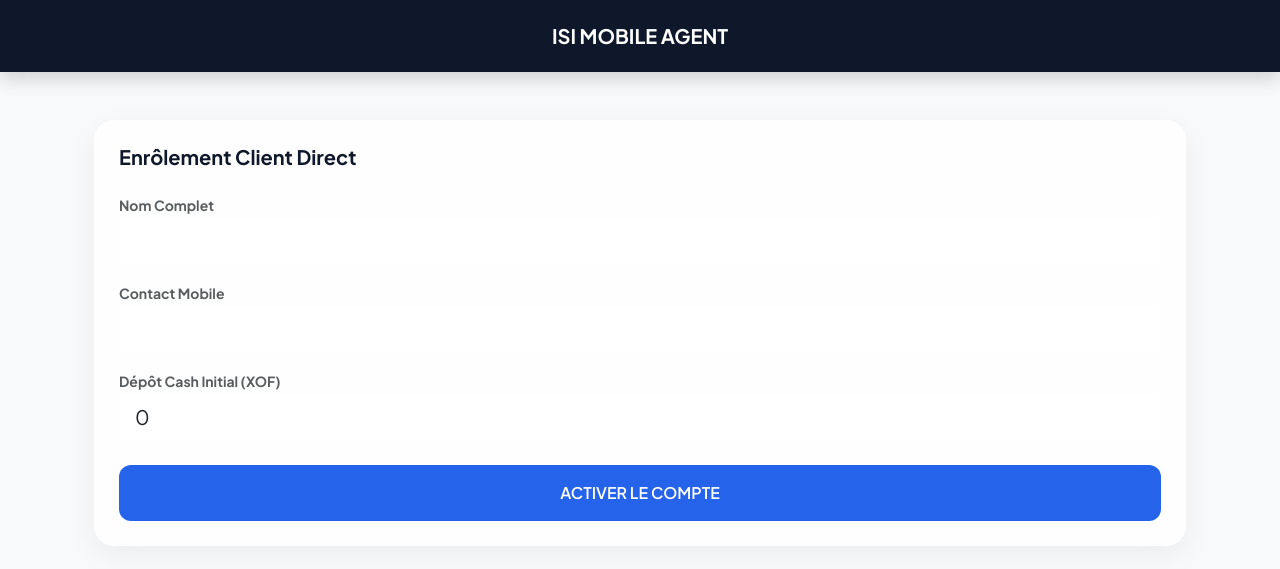
After one commit to yorotall99/Banque_Haute_Dispo, a Flask app: template src/templates/field_agent.html in a window 1280 px wide. The commit adds this page. Shown: the top 569 px of the page. Run offline with Flask 3, Linux system fonts and the light colour scheme; the template is opened without the code that fills it, so the values that code supplies are empty.

Commit message:
Mise à jour finale ISI Bank

```diff
--- a/src/app.py
+++ b/src/app.py
@@ -1,70 +1,85 @@
 import os
 import pymysql
+import random
 from flask import Flask, render_template, request, redirect, url_for, session, flash
 from functools import wraps
 from datetime import datetime
 from dotenv import load_dotenv
 
+# Chargement des variables d'environnement
 load_dotenv()
 
 app = Flask(__name__)
-app.secret_key = os.getenv('SECRET_KEY', 'isi_dakar_2026_key')
+app.secret_key = os.getenv('SECRET_KEY', 'isi_dakar_secret_key_2026')
 
 
-# --- CONNEXION RDS ---
+# --- CONFIGURATION DE LA CONNEXION DB ---
 def get_db_connection():
+    ssl_cert_path = './global-bundle.pem'
+    ssl_config = {'ca': ssl_cert_path} if os.path.exists(ssl_cert_path) else None
     try:
-        return pymysql.connect(
+        conn = pymysql.connect(
             host=os.getenv('DB_HOST'),
             user=os.getenv('DB_USER'),
             password=os.getenv('DB_PASS'),
             database=os.getenv('DB_NAME'),
             cursorclass=pymysql.cursors.DictCursor,
-            autocommit=False
+            ssl=ssl_config,
+            connect_timeout=10
         )
-    except pymysql.MySQLError as e:
-        print(f"❌ Erreur RDS : {e}")
+        return conn
+    except Exception as e:
+        print(f"❌ ERREUR CONNEXION DB : {e}")
         return None
 
 
-# --- AUTHENTIFICATION ---
-EMPLOYEES = {"admin": "IsiAdmin2026", "amadou.tall": "Isibank2026"}
+# --- PROTECTION DES PAGES ---
+def login_required(role=None):
+    def wrapper(f):
+        @wraps(f)
+        def decorated(*args, **kwargs):
+            if 'user' not in session:
+                return redirect(url_for('login'))
+            if role and session.get('role') != role:
+                flash("Accès non autorisé.", "danger")
+                return redirect(url_for('home'))
+            return f(*args, **kwargs)
+        return decorated
+    return wrapper
 
 
-def login_required(f):
-    @wraps(f)
-    def decorated_function(*args, **kwargs):
-        if 'logged_in' not in session:
-            return redirect(url_for('login'))
-        return f(*args, **kwargs)
-
-    return decorated_function
+# --- ROUTES D'AUTHENTIFICATION ---
+@app.route('/')
+def home():
+    if 'role' in session:
+        if session['role'] == 'employer': return redirect(url_for('staff_dashboard'))
+        if session['role'] == 'admin': return redirect(url_for('admin_dashboard'))
+        return redirect(url_for('client_dashboard'))
+    return redirect(url_for('login'))
 
 
 @app.route('/login', methods=['GET', 'POST'])
 def login():
     if request.method == 'POST':
-        username = request.form.get('username')
-        password = request.form.get('password')
-        role = request.form.get('role')
+        username_saisi = request.form.get('username')
+        password_saisi = request.form.get('password')
+        role_saisi = request.form.get('role')
+        conn = get_db_connection()
+        if conn:
+            with conn.cursor() as cur:
+                cur.execute("SELECT id, fullname, password, role FROM users WHERE username=%s", (username_saisi,))
+                res = cur.fetchone()
+                if res and res['role'] == role_saisi and res['password'] == password_saisi:
+                    session['user'] = res['fullname']
+                    session['client_id'] = res['id']
+                    session['role'] = res['role']
 
-        if role == 'employer' and EMPLOYEES.get(username) == password:
-            session.update({'logged_in': True, 'role': 'employer', 'user': username})
-            return redirect(url_for('index'))
+                    if res['role'] == 'employer': return redirect(url_for('staff_dashboard'))
+                    if res['role'] == 'admin': return redirect(url_for('admin_dashboard'))
+                    return redirect(url_for('client_dashboard'))
 
-        elif role == 'client':
-            conn = get_db_connection()
-            if conn:
-                with conn.cursor() as cur:
-                    cur.execute("SELECT * FROM users WHERE fullname=%s AND password=%s", (username, password))
-                    user = cur.fetchone()
-                    if user:
-                        session.update({'logged_in': True, 'role': 'client', 'user': username})
-                        conn.close()
-                        return redirect(url_for('client_dashboard'))
-                conn.close()
-
-        flash("Identifiants ou rôle incorrects", "danger")
+                flash("Identifiants ou rôle incorrects.", "danger")
+            conn.close()
     return render_template('login.html')
 
 
@@ -74,98 +89,122 @@ def logout():
     return redirect(url_for('login'))
 
 
-# --- INTERFACES ---
-
-@app.route('/')
-@login_required
-def index():
-    if session.get('role') != 'employer':
-        return redirect(url_for('client_dashboard'))
+# --- ESPACE PERSONNEL (STAFF) ---
+@app.route('/staff')
+@login_required(role='employer')
+def staff_dashboard():
     conn = get_db_connection()
-    try:
+    accounts = []
+    if conn:
         with conn.cursor() as cur:
-            cur.execute("SELECT * FROM users ORDER BY id DESC")
+            cur.execute("SELECT id, fullname, account_number, balance FROM users WHERE role='client'")
             accounts = cur.fetchall()
-        return render_template('index.html', accounts=accounts)
-    finally:
         conn.close()
+    return render_template('staff_interface.html', accounts=accounts)
 
 
-@app.route('/client_dashboard')
-@login_required
+# --- ESPACE ADMINISTRATEUR (HQ) ---
+@app.route('/admin')
+@login_required(role='admin')
+def admin_dashboard():
+    conn = get_db_connection()
+    stats = {'b': 0, 'c': 0}
+    logs = []
+    if conn:
+        with conn.cursor() as cur:
+            cur.execute("SELECT SUM(balance) as total_b, COUNT(id) as total_c FROM users WHERE role='client'")
+            res = cur.fetchone()
+            if res:
+                stats = {'b': res['total_b'] or 0, 'c': res['total_c']}
+            try:
+                cur.execute("SELECT * FROM transactions ORDER BY timestamp DESC LIMIT 10")
+                logs = cur.fetchall()
+            except:
+                logs = []
+        conn.close()
+    return render_template('index.html', stats=stats, logs=logs)
+
+
+# --- ESPACE CLIENT ---
+@app.route('/client')
+@login_required(role='client')
 def client_dashboard():
     conn = get_db_connection()
-    try:
+    user_data = None
+    transactions = []
+    if conn:
         with conn.cursor() as cur:
-            cur.execute("SELECT * FROM users WHERE fullname = %s", (session['user'],))
+            cur.execute("SELECT * FROM users WHERE id=%s", (session['client_id'],))
             user_data = cur.fetchone()
-            cur.execute("SELECT * FROM transactions WHERE sender_fullname = %s ORDER BY timestamp DESC",
-                        (session['user'],))
-            txs = cur.fetchall()
-        return render_template('client_dashboard.html', user=user_data, transactions=txs)
-    finally:
+            try:
+                cur.execute(
+                    "SELECT amount, receiver_account, timestamp FROM transactions WHERE sender_fullname=%s ORDER BY timestamp DESC",
+                    (user_data['fullname'],))
+                transactions = cur.fetchall()
+            except:
+                transactions = []
         conn.close()
+    return render_template('client_dashboard.html', user=user_data, transactions=transactions)
 
 
-# --- ACTIONS ---
+# --- ACTIONS CLIENT (Redéfini pour corriger l'erreur BuildError) ---
+@app.route('/client/transfer', methods=['POST'])
+@login_required(role='client')
+def client_transfer():
+    flash("Le service de virement est temporairement indisponible.", "warning")
+    return redirect(url_for('client_dashboard'))
 
-@app.route('/add_account', methods=['POST'])
-@login_required
-def add_account():
-    if session.get('role') != 'employer': return "Interdit", 403
-    f, e, a, b, p = request.form.get('fullname'), request.form.get('email'), request.form.get(
-        'account_number'), request.form.get('balance', 0), request.form.get('password', '1234')
+
+@app.route('/client/mobile-deposit', methods=['POST'])
+@login_required(role='client')
+def client_mobile_deposit():
+    amount = request.form.get('amount')
+    flash(f"Demande de dépôt de {amount} XOF envoyée.", "info")
+    return redirect(url_for('client_dashboard'))
+
+
+# --- ACTIONS STAFF & API ---
+@app.route('/staff/register', methods=['POST'])
+@login_required(role='employer')
+def staff_register():
+    fullname = request.form.get('fullname')
+    email = request.form.get('email')
+    acc_num = f"ISI-{random.randint(100000, 999999)}"
     conn = get_db_connection()
-    try:
+    if conn:
         with conn.cursor() as cur:
             cur.execute(
-                "INSERT INTO users (fullname, email, account_number, balance, password) VALUES (%s, %s, %s, %s, %s)",
-                (f, e, a, b, p))
-        conn.commit()
-        flash("Compte créé avec succès !", "success")
-    except Exception as err:
-        conn.rollback()
-        flash(f"Erreur : {err}", "danger")
-    finally:
+                "INSERT INTO users (fullname, username, password, role, balance, account_number) VALUES (%s, %s, '1234', 'client', 0, %s)",
+                (fullname, email, acc_num))
+            conn.commit()
+            flash(f"Compte {acc_num} créé", "success")
         conn.close()
-    return redirect(url_for('index'))
+    return redirect(url_for('staff_dashboard'))
 
 
-@app.route('/transfer', methods=['POST'])
-@login_required
-def transfer():
-    receiver_acc = request.form.get('receiver_account')
-    amount = float(request.form.get('amount'))
+@app.route('/staff/transaction', methods=['POST'])
+@login_required(role='employer')
+def staff_transaction():
+    client_id = request.form.get('client_id')
+    amount = int(request.form.get('amount'))
+    type_op = request.form.get('type')
     conn = get_db_connection()
-    try:
+    if conn:
         with conn.cursor() as cur:
-            if session.get('role') == 'client':
-                cur.execute("SELECT id, fullname, balance FROM users WHERE fullname=%s FOR UPDATE", (session['user'],))
-            else:
-                cur.execute("SELECT id, fullname, balance FROM users WHERE id=%s FOR UPDATE",
-                            (request.form.get('sender_id'),))
+            sql = "UPDATE users SET balance = balance + %s WHERE id = %s" if type_op == 'deposit' else "UPDATE users SET balance = balance - %s WHERE id = %s"
+            cur.execute(sql, (amount, client_id))
+            conn.commit()
+            flash("Transaction réussie", "success")
+        conn.close()
+    return redirect(url_for('staff_dashboard'))
 
-            sender = cur.fetchone()
-            if not sender or sender['balance'] < amount:
-                flash("Solde insuffisant !", "danger")
-                return redirect(url_for('index' if session['role'] == 'employer' else 'client_dashboard'))
 
-            cur.execute("UPDATE users SET balance = balance - %s WHERE id = %s", (amount, sender['id']))
-            cur.execute("UPDATE users SET balance = balance + %s WHERE account_number = %s", (amount, receiver_acc))
-
-            if cur.rowcount == 0: raise Exception("Compte destinataire introuvable.")
-
-            cur.execute("INSERT INTO transactions (sender_fullname, receiver_account, amount) VALUES (%s, %s, %s)",
-                        (sender['fullname'], receiver_acc, amount))
-        conn.commit()
-        flash("Virement effectué !", "success")
-    except Exception as e:
-        conn.rollback()
-        flash(f"Erreur : {e}", "danger")
-    finally:
-        conn.close()
-    return redirect(url_for('index' if session['role'] == 'employer' else 'client_dashboard'))
+@app.route('/api/enrolment', methods=['POST'])
+def field_enrolment():
+    fullname = request.form.get('fullname')
+    flash(f"Enrôlement de {fullname} reçu.", "success")
+    return redirect(url_for('login'))
 
 
 if __name__ == '__main__':
-    app.run(debug=True, host='0.0.0.0', port=5000)
+    app.run(host='0.0.0.0', port=5000)
--- /dev/null
+++ b/src/static/css/style.css
@@ -0,0 +1,66 @@
+@import url('https://fonts.googleapis.com/css2?family=Plus+Jakarta+Sans:wght@400;600;700&display=swap');
+
+:root {
+    --isi-navy: #0f172a;
+    --isi-blue: #2563eb;
+    --isi-gold: #fbbf24;
+    --bg-soft: #f1f5f9;
+}
+
+body {
+    font-family: 'Plus Jakarta Sans', sans-serif;
+    background-color: var(--bg-soft);
+    color: var(--isi-navy);
+}
+
+/* Carte Bancaire Premium */
+.premium-card {
+    background: linear-gradient(135deg, #1e293b 0%, #0f172a 100%);
+    border-radius: 24px;
+    padding: 30px;
+    color: white;
+    box-shadow: 0 20px 40px rgba(0,0,0,0.2);
+    position: relative;
+    overflow: hidden;
+    border: 1px solid rgba(255,255,255,0.1);
+}
+
+.premium-card::before {
+    content: "";
+    position: absolute;
+    top: -50px; right: -50px;
+    width: 150px; height: 150px;
+    background: rgba(37, 99, 235, 0.2);
+    filter: blur(40px);
+    border-radius: 50%;
+}
+
+/* Boutons Modernes */
+.btn-isi {
+    background: var(--isi-blue);
+    color: white;
+    border-radius: 12px;
+    padding: 12px 24px;
+    font-weight: 600;
+    transition: 0.3s;
+    border: none;
+}
+
+.btn-isi:hover {
+    transform: translateY(-2px);
+    box-shadow: 0 8px 15px rgba(37, 99, 235, 0.3);
+}
+
+/* Tableaux de bord */
+.glass-panel {
+    background: rgba(255, 255, 255, 0.8);
+    backdrop-filter: blur(10px);
+    border-radius: 20px;
+    border: 1px solid white;
+    box-shadow: 0 10px 30px rgba(0,0,0,0.05);
+}
+
+.nav-isi {
+    background: var(--isi-navy);
+    padding: 15px 30px;
+}
--- /dev/null
+++ b/src/templates/field_agent.html
@@ -0,0 +1,39 @@
+<!DOCTYPE html>
+<html lang="fr">
+<head>
+    <meta charset="UTF-8">
+    <meta name="viewport" content="width=device-width, initial-scale=1.0">
+    <title>Agent de Terrain | ISI Bank</title>
+   <link href="https://cdn.jsdelivr.net/npm/bootstrap@5.3.0/dist/css/bootstrap.min.css" rel="stylesheet">
+
+    <link rel="stylesheet" href="{{ url_for('static', filename='css/style.css') }}">
+
+    <link rel="stylesheet" href="https://cdn.jsdelivr.net/npm/bootstrap-icons@1.11.3/font/bootstrap-icons.min.css">
+</head>
+<body class="bg-light">
+    <div class="nav-isi text-center py-4 mb-5 shadow">
+        <h5 class="text-white fw-bold mb-0">ISI MOBILE AGENT</h5>
+    </div>
+
+    <div class="container px-4">
+        <div class="glass-panel p-4 mb-4">
+            <h5 class="fw-bold mb-4">Enrôlement Client Direct</h5>
+            <form action="/api/enrolment" method="POST">
+                <div class="mb-3">
+                    <label class="small fw-bold text-muted">Nom Complet</label>
+                    <input type="text" name="fullname" class="form-control form-control-lg border-0 bg-soft" required>
+                </div>
+                <div class="mb-3">
+                    <label class="small fw-bold text-muted">Contact Mobile</label>
+                    <input type="tel" name="phone" class="form-control form-control-lg border-0 bg-soft" required>
+                </div>
+                <div class="mb-4">
+                    <label class="small fw-bold text-muted">Dépôt Cash Initial (XOF)</label>
+                    <input type="number" name="deposit" class="form-control form-control-lg border-0 bg-soft" value="0">
+                </div>
+                <button type="submit" class="btn-isi w-100 py-3">ACTIVER LE COMPTE</button>
+            </form>
+        </div>
+    </div>
+</body>
+</html>
--- a/src/templates/login.html
+++ b/src/templates/login.html
@@ -84,6 +84,7 @@
             <select name="role" class="form-select">
                 <option value="employer">Personnel ISI Bank</option>
                 <option value="client">Espace Client</option>
+                <option value="admin">Administrateur HQ</option> </select>
             </select>
         </div>
 
```
Also changed, not shown: src/templates/client_dashboard.html (+47 -50 lines), src/templates/index.html (+30 -66 lines), src/templates/staff_interface.html (added, +90 -0 lines).
